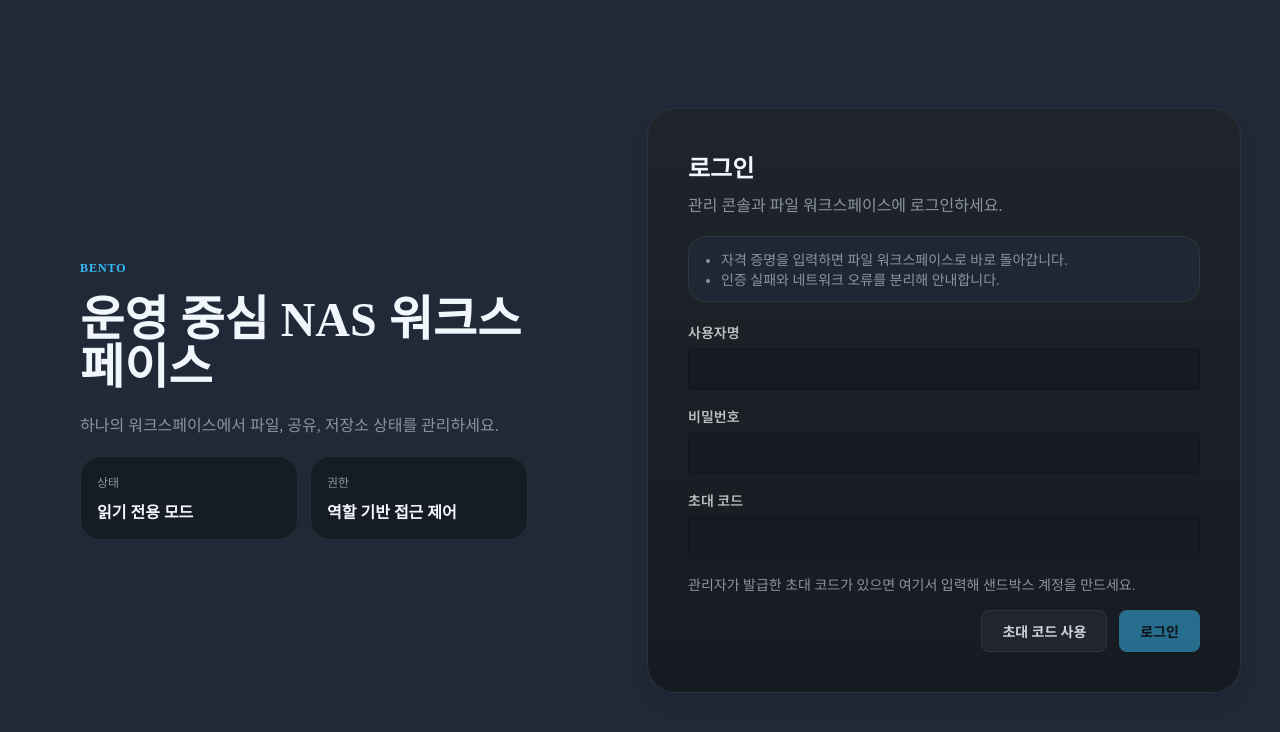
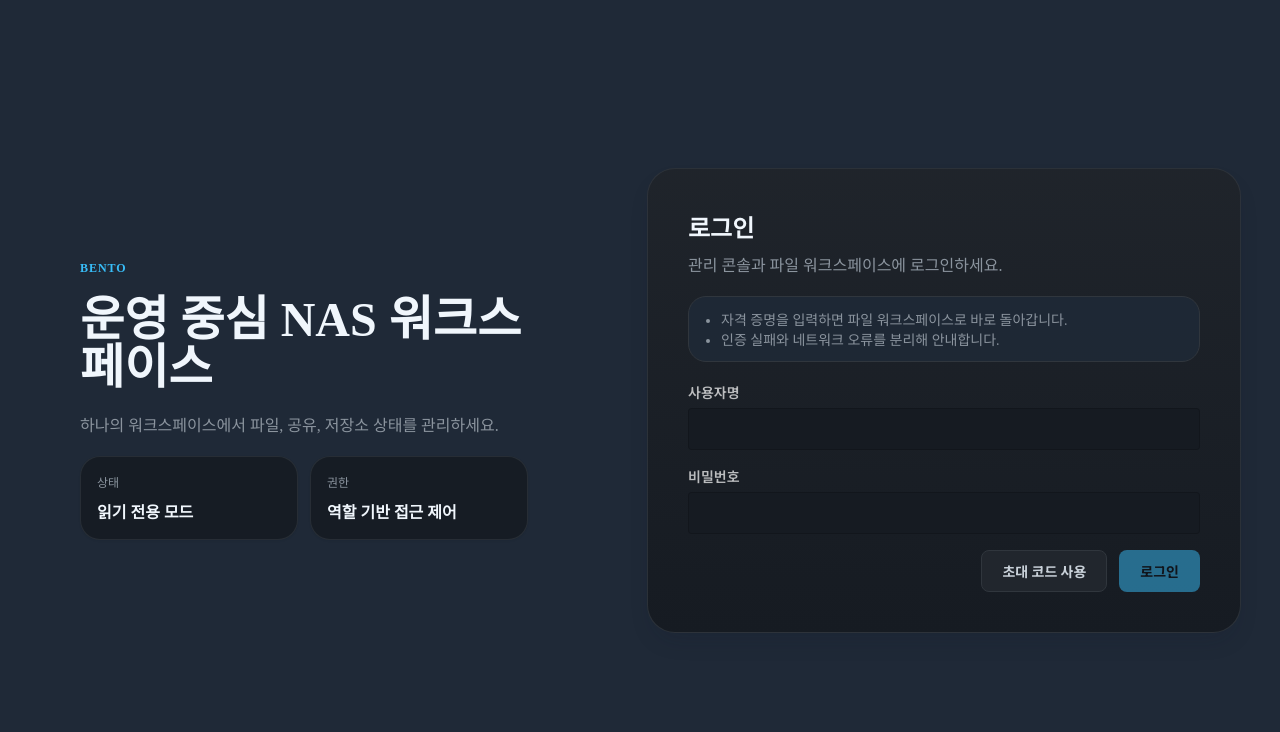
Before and after one commit to kutaelee/Bento, a React (Vite) app in the folder packages/ui/: page /login in a window 1280 px wide. Shown: the top 732 px of the page. Built offline with nearby package versions, Linux system fonts and the light colour scheme.

Commit message:
Simplify invite entry flow

```diff
--- a/packages/ui/src/app/InviteAcceptPage.tsx
+++ b/packages/ui/src/app/InviteAcceptPage.tsx
@@ -182,7 +182,7 @@ export function InviteAcceptPage() {
       });
       saveAuthTokens(response.tokens);
       const next = new URLSearchParams(location.search).get("next");
-      redirectAfterAuth(next && next.startsWith("/") ? next : "/files");
+      redirectAfterAuth(next && next.startsWith("/") ? next : "/");
     } catch (error) {
       if (error instanceof ApiError) {
         setErrorKey(error.key);
--- a/packages/ui/src/app/LoginPage.tsx
+++ b/packages/ui/src/app/LoginPage.tsx
@@ -30,7 +30,6 @@ export function LoginPage() {
   const api = useMemo(() => createApiClient({ baseUrl: getAppBasePath(), getLocale }), []);
   const [username, setUsername] = useState("");
   const [password, setPassword] = useState("");
-  const [inviteCode, setInviteCode] = useState("");
   const [submitting, setSubmitting] = useState(false);
   const [errorKey, setErrorKey] = useState<I18nKey | null>(null);
   const [capsLockOn, setCapsLockOn] = useState(false);
@@ -73,13 +72,7 @@ export function LoginPage() {
     }
   };
 
-  const handleInviteEntry = () => {
-    const token = inviteCode.trim();
-    navigate({
-      pathname: "/invite/accept",
-      search: token ? `?token=${encodeURIComponent(token)}` : "",
-    });
-  };
+  const handleInviteEntry = () => navigate("/invite/accept");
 
   const helperStatus = (
     <ul className="auth-form__status-list">
@@ -127,20 +120,10 @@ export function LoginPage() {
             disabled={submitting}
           />
 
-          <TextField
-            name="inviteCode"
-            autoComplete="off"
-            value={inviteCode}
-            onChange={(event) => setInviteCode(event.target.value)}
-            label={t("field.inviteCode")}
-            aria-label={t("field.inviteCode")}
-            disabled={submitting}
-          />
         </div>
 
         {errorKey && errorKey !== "err.validation" ? <div className="auth-form__error">{t(errorKey)}</div> : null}
         {capsLockOn ? <p className="auth-form__hint">{t("status.capsLockOn")}</p> : null}
-        <p className="auth-form__hint">{t("msg.inviteCodeHint")}</p>
 
         <div className="auth-form__actions">
           <Button type="button" variant="secondary" onClick={handleInviteEntry} disabled={submitting}>
```
